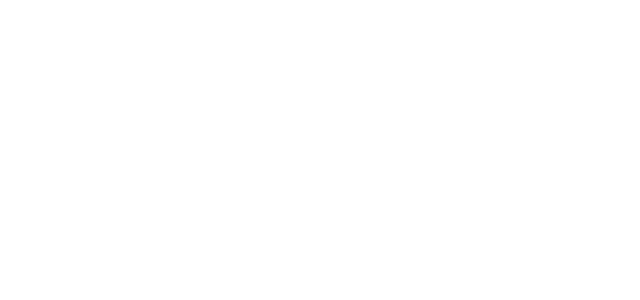
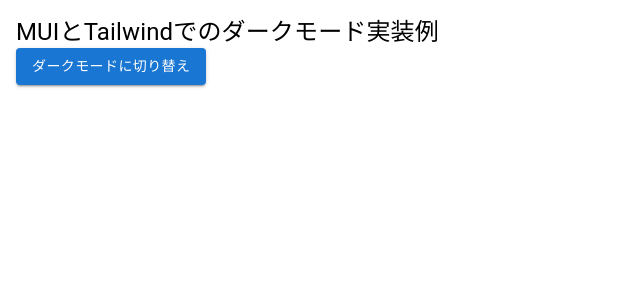
Before and after one commit to teamoo24/ckblog, a Next.js app: page / in a window 1280 px wide. Shown: the top 300 px of the page, without its empty margins (0-640 px from the left). Built offline with nearby package versions, Linux system fonts and the light colour scheme.

Commit message:
ダークモード実装

```diff
--- a/src/app/layout.tsx
+++ b/src/app/layout.tsx
@@ -1,23 +1,20 @@
-import type { Metadata } from "next";
-import { Inter } from "next/font/google";
-import "./globals.css";
-
-const inter = Inter({ subsets: ["latin"] });
+import type { Metadata } from 'next'
+import './globals.css'
 
 export const metadata: Metadata = {
-  title: "Create Next App",
-  description: "Generated by create next app",
-  robots: "noindex",
-};
+  title: 'Create Next App',
+  description: 'Generated by create next app',
+  robots: 'noindex',
+}
 
 export default function RootLayout({
   children,
 }: Readonly<{
-  children: React.ReactNode;
+  children: React.ReactNode
 }>) {
   return (
     <html lang="ja">
-      <body className={inter.className}>{children}</body>
+      <body>{children}</body>
     </html>
-  );
+  )
 }
--- a/src/app/page.tsx
+++ b/src/app/page.tsx
@@ -1,8 +1,11 @@
-import Image from "next/image";
+import ThemeSwitcher from '@/components/ThemeSwitcher'
 
 export default function Home() {
   return (
     <>
+      <div>
+        <ThemeSwitcher />
+      </div>
     </>
-  );
+  )
 }
--- /dev/null
+++ b/src/components/ThemeSwitcher.tsx
@@ -0,0 +1,48 @@
+'use client'
+
+import { Button, createTheme, CssBaseline } from '@mui/material'
+import { palette } from '@mui/system'
+import { useMemo, useState } from 'react'
+import {
+  ThemeProvider as EmotionThemeProvider,
+  ThemeProvider,
+} from '@emotion/react'
+
+const ThemeSwitcher = () => {
+  const [mode, setMode] = useState('light')
+
+  const toggleTheme = () => {
+    // 初期テーマをlocalStorageから取得
+    setMode((prevMode) => (prevMode === 'light' ? 'dark' : 'light'))
+    document.documentElement.classList.toggle('dark', mode === 'light')
+  }
+
+  const theme = useMemo(
+    () =>
+      createTheme({
+        palette: {
+          mode,
+        },
+      }),
+    [mode],
+  )
+
+  return (
+    <EmotionThemeProvider theme={theme}>
+      <ThemeProvider theme={theme}>
+        <CssBaseline />
+        <div className="p-4 bg-white dark:bg-black text-black dark:text-white min-h-screen">
+          <h1 className="text-2xl">MUIとTailwindでのダークモード実装例</h1>
+          <Button onClick={toggleTheme} variant="contained" className="mt-4">
+            {mode === 'light'
+              ? 'ダークモードに切り替え'
+              : 'ライトモードに切り替え'}
+          </Button>
+          {/* 他のコンテンツ */}
+        </div>
+      </ThemeProvider>
+    </EmotionThemeProvider>
+  )
+}
+
+export default ThemeSwitcher
--- a/tailwind.config.ts
+++ b/tailwind.config.ts
@@ -1,20 +1,21 @@
-import type { Config } from "tailwindcss";
+import type { Config } from 'tailwindcss'
 
 const config: Config = {
+  darkMode: 'class', // 'media' または 'class' のどちらかを指定できます
   content: [
-    "./src/pages/**/*.{js,ts,jsx,tsx,mdx}",
-    "./src/components/**/*.{js,ts,jsx,tsx,mdx}",
-    "./src/app/**/*.{js,ts,jsx,tsx,mdx}",
+    './src/pages/**/*.{js,ts,jsx,tsx,mdx}',
+    './src/components/**/*.{js,ts,jsx,tsx,mdx}',
+    './src/app/**/*.{js,ts,jsx,tsx,mdx}',
   ],
   theme: {
     extend: {
       backgroundImage: {
-        "gradient-radial": "radial-gradient(var(--tw-gradient-stops))",
-        "gradient-conic":
-          "conic-gradient(from 180deg at 50% 50%, var(--tw-gradient-stops))",
+        'gradient-radial': 'radial-gradient(var(--tw-gradient-stops))',
+        'gradient-conic':
+          'conic-gradient(from 180deg at 50% 50%, var(--tw-gradient-stops))',
       },
     },
   },
   plugins: [],
-};
-export default config;
+}
+export default config
```
Also changed, not shown: package.json (+8 -5 lines), 1 other file (tests, documents, lock files or other folders).
